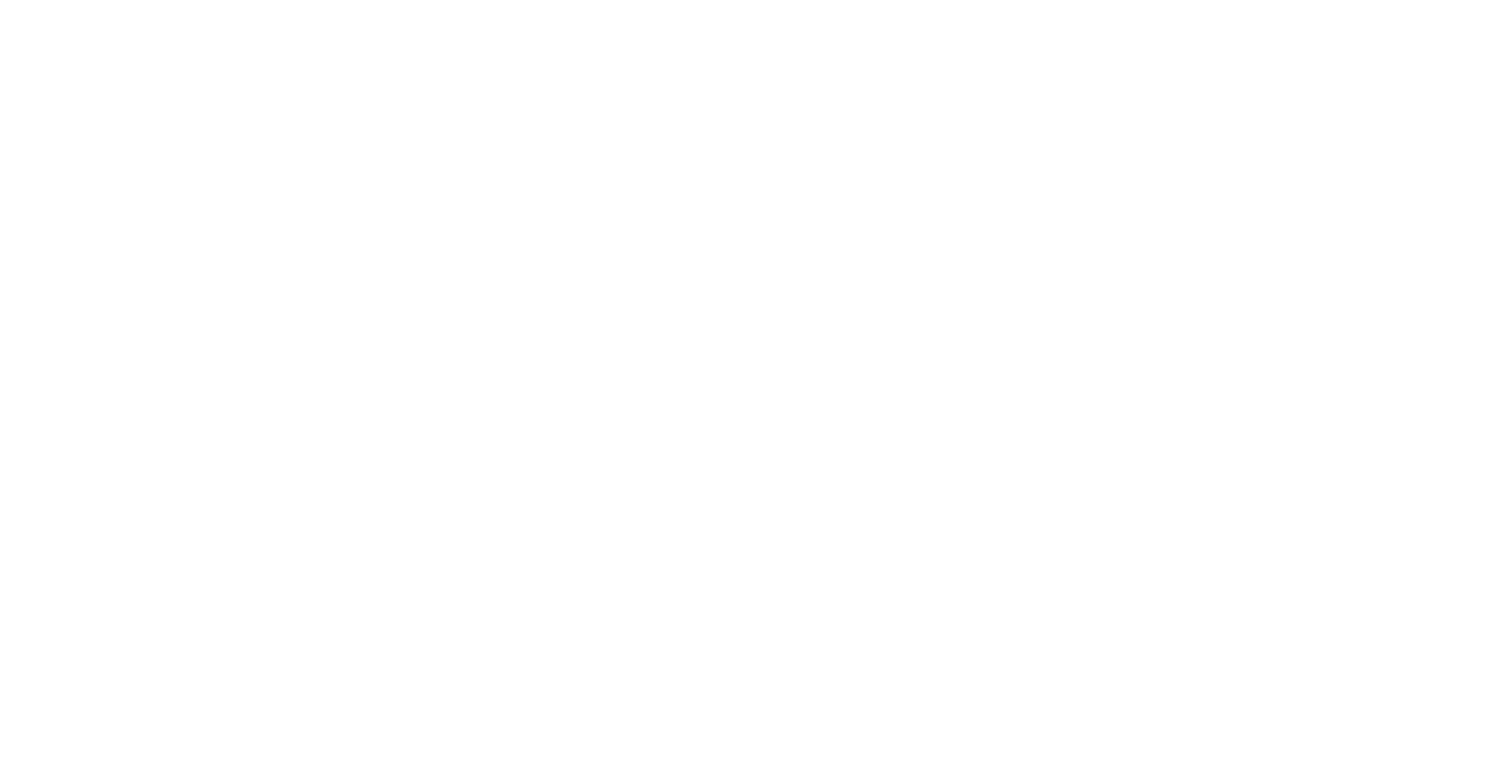
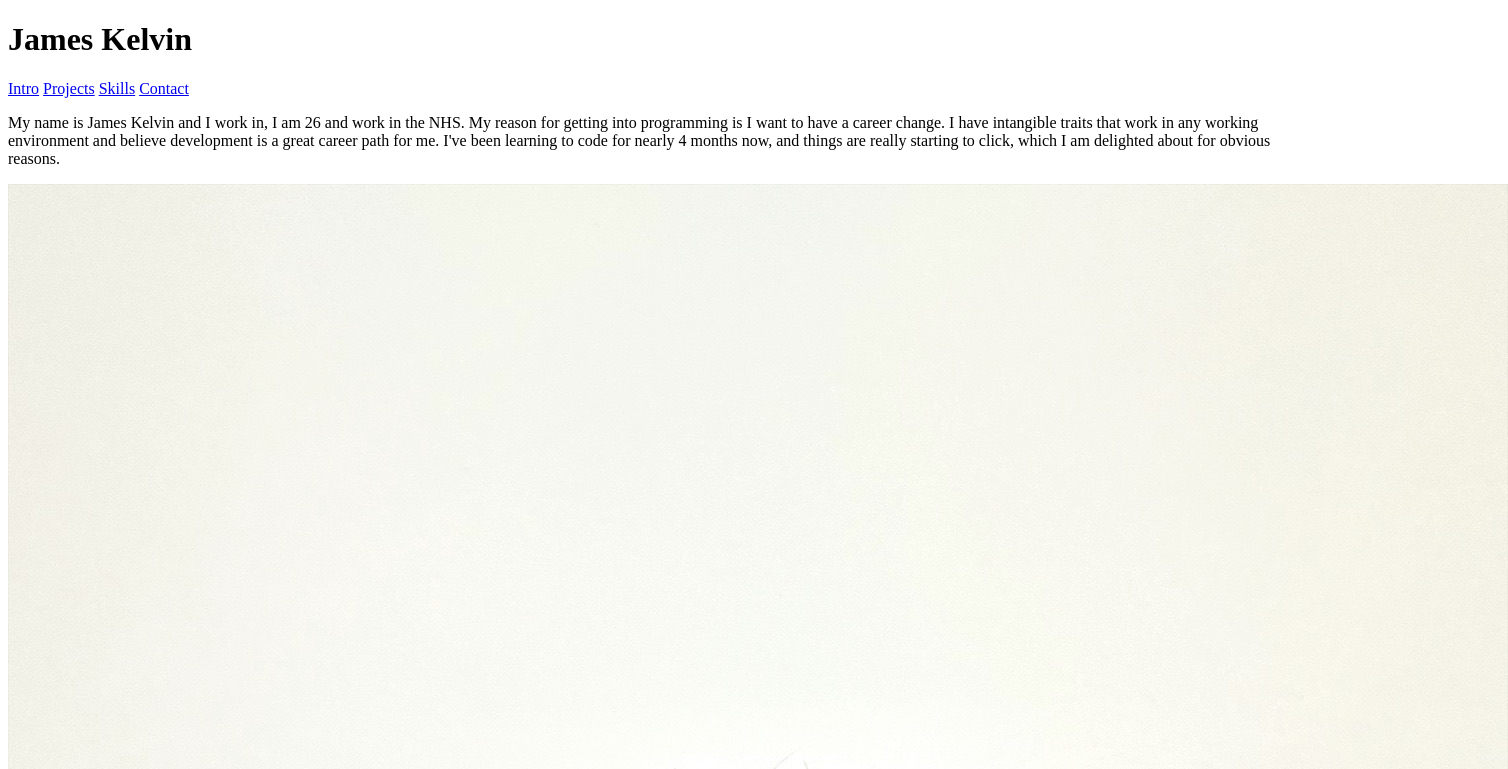
Before and after one commit to jkelvin19/Portfolio-Project, a plain HTML site: page index.html in a window 1280 px wide. Shown: the top 769 px of the page, 1508 px wide, since content can reach past the window. Drawn offline with Linux system fonts and the light colour scheme.

Commit message:
Finished Home Page

```diff
--- a/index.html
+++ b/index.html
@@ -7,15 +7,32 @@
     <meta charset="UTF-8">
 </head>
 
+<body>
+
 <header>
-
-
+    <h1>James Kelvin</h1>
+    <nav class="navbar">
+        <a href="#">Intro</a>
+        <a href="#">Projects</a>
+        <a href="#">Skills</a>
+        <a href="#">Contact</a>
+    </nav>
 </header>
 
-<body>
+<p class="about">
+    My name is James Kelvin and I work in, I am 26 and work in the NHS.
+    My reason for getting into programming is I want to have a career change.
+    I have intangible traits that work in any working environment and believe development is a great career path for me.
+    I've been learning to code for nearly 4 months now, and things are really starting to click, which I am delighted about for obvious reasons.
+</p>
+<img src="Normal.jpeg" class="about">
 
+<section class="projects">
+    <h2>Mixed Messages</h2>
+    <img src="Mixed Messages .jpg">
+    <p>A random message generator made using Javascript</p>
 
-
+</section>
 
 </body>
 
```
Also changed, not shown: Mixed Messages .jpg (added), Normal.jpeg (added), Smile.jpeg (added).
